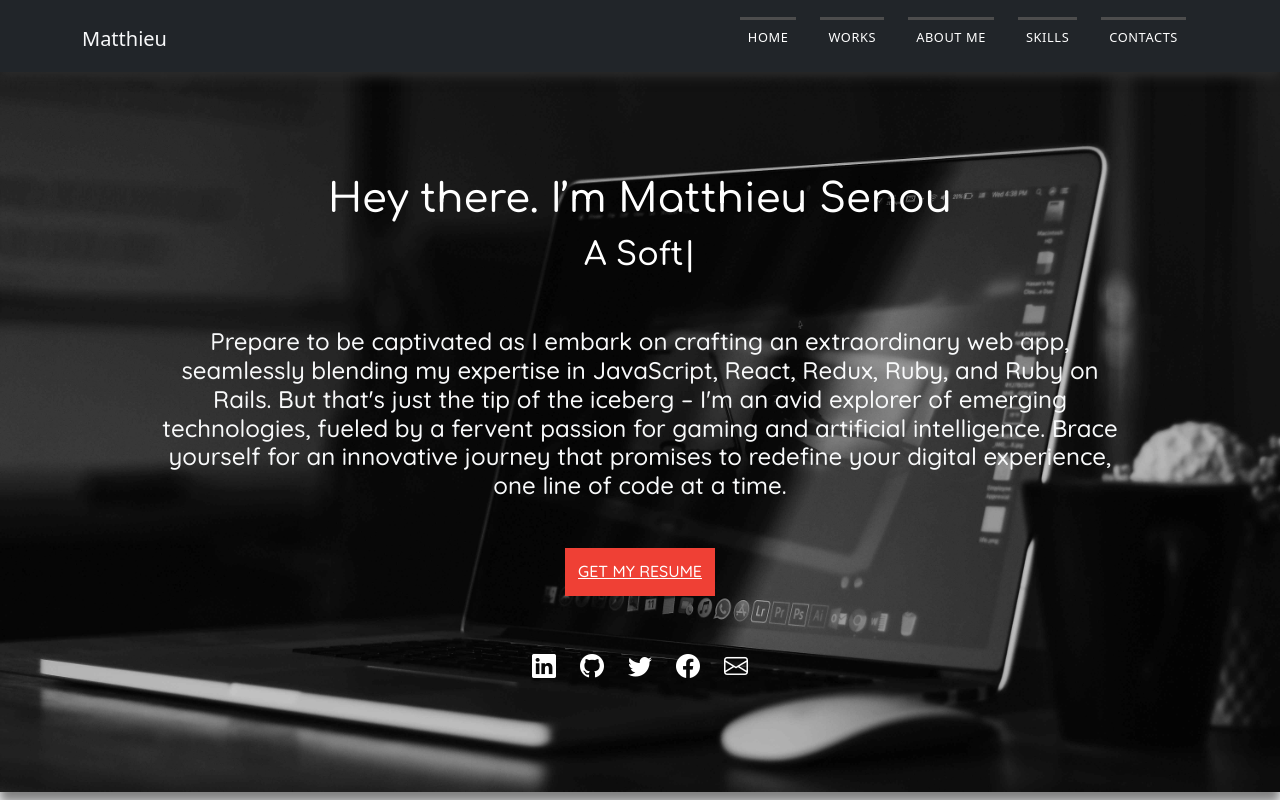
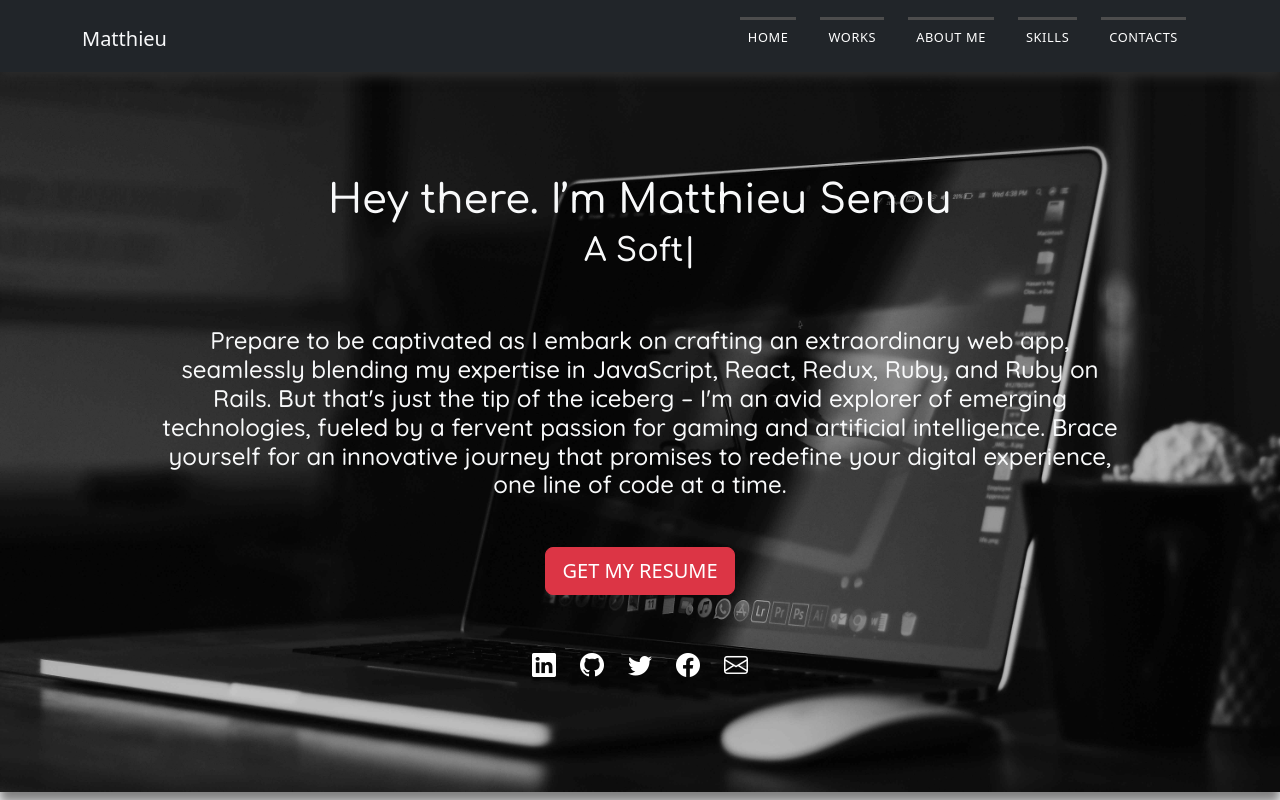
Before and after one commit to Matthieu96Code/portfolio-react-bootstrap, a React (Create React App) app: page / in a window 1280 px wide. Shown: the top 800 px of the page. Built offline with nearby package versions, Linux system fonts and the light colour scheme.

Commit message:
Fix accessibility

```diff
--- a/src/App.css
+++ b/src/App.css
@@ -95,34 +95,15 @@ nav ul li {
   align-items: center;
 }
 
-.main-info h1,
-.main-info h2 {
-  color: var(--primary-white) !important;
-}
-
 /* ----------TYPED TEXT ----------------- */
 
-.typed-text {
-  font-size: 2rem;
-  color: var(--primary-white);
-}
 
 /* ----------HEADER MAIN OFFER BUTTON ----------------- */
 
-.btn-main-offer {
-  background-color: var(--primary-red);
-  border: 1px solid var(--primary-red);
-  text-transform: uppercase;
-  border-radius: 0;
-  padding: 0.625rem 0.75rem 0.75rem 0.75rem;
-  color: var(--primary-white);
-  /* margin: 2rem; */
-}
-
 .btn-main-offer:hover {
-  background-color: var(--primary-white);
-  border: 1px solid var(--primary-white);
-  color: var(--primary-red);
+  background-color: var(--primary-white)!important ;
+  border: 1px solid var(--primary-white)!important;
+  color: var(--primary-red)!important;
 }
 
 .sm-icon {
@@ -152,13 +133,11 @@ nav ul li {
 }
 
 .card {
-  filter: grayscale(50%);
   transition: transform 0.5s;
   box-shadow: var(--Primary-davy-dark) 1px 1px 10px !important;
 }
 
 .card:hover {
-  filter: brightness(100%);
-  transform: scale(1.1);
+  transform: scale(1.05);
   box-shadow: var(--Primary-davy-dark) 5px 5px 100px !important;
 }
--- a/src/components/Contacts.js
+++ b/src/components/Contacts.js
@@ -23,11 +23,11 @@ const Contacts = () => {
         <div className='text-center mt-4'>
           <h4 className='quicksand-font text-light'>Let's connect</h4>
           <div className='d-flex justify-content-center mt-4'>
-            <a className='quicksand-font sm-icon mx-3 h4' href="https://www.linkedin.com/in/kodjo-matthieu-senou/" target="blank"><i className="bi bi-linkedin"></i></a>
-            <a className='quicksand-font sm-icon mx-3 h4' href="https://github.com/Matthieu96Code" target="blank"><i className="bi bi-github"></i></a>
-            <a className='quicksand-font sm-icon mx-3 h4' href="https://twitter.com/MatthieuSenou" target="blank"><i className="bi bi-twitter"></i></a>
-            <a className='quicksand-font sm-icon mx-3 h4' href="https://www.facebook.com/matthieu.senou/" target="blank"><i className="bi bi-facebook"></i></a>
-            <a className='quicksand-font sm-icon mx-3 h4' href="mailto:senoumatthieu96@gmail.com" target="blank"><i className="bi bi-envelope"></i></a>
+            <a className='linkedin-icon quicksand-font sm-icon mx-3 h4' href="https://www.linkedin.com/in/kodjo-matthieu-senou/" target="blank"><i className="bi bi-linkedin"></i></a>
+            <a className='github-icon quicksand-font sm-icon mx-3 h4' href="https://github.com/Matthieu96Code" target="blank"><i className="bi bi-github"></i></a>
+            <a className='twitter-icon quicksand-font sm-icon mx-3 h4' href="https://twitter.com/MatthieuSenou" target="blank"><i className="bi bi-twitter"></i></a>
+            <a className='facebook-icon quicksand-font sm-icon mx-3 h4' href="https://www.facebook.com/matthieu.senou/" target="blank"><i className="bi bi-facebook"></i></a>
+            <a className='mail-icon quicksand-font sm-icon mx-3 h4' href="mailto:senoumatthieu96@gmail.com" target="blank"><i className="bi bi-envelope"></i></a>
           </div>
         </div>
       </div>
--- a/src/components/Header.js
+++ b/src/components/Header.js
@@ -5,10 +5,10 @@ const Header = () => {
   return (
     <div className="header-wraper" id="header">
       <div className="main-info">
-        <h1 className='text-center comfortaa-font'>Hey there. I’m Matthieu Senou</h1>
+        <h1 className='text-center comfortaa-font text-light'>Hey there. I’m Matthieu Senou</h1>
         {/* <h2 className='text-center'>A Full-Stack Web developer</h2> */}
         <Typed
-          className="typed-text comfortaa-font"
+          className="typed-text comfortaa-font text-light h2"
           strings={["A Full-Stack Web developer", "A Software Engineer", "A Tech Enthusiast"]}
           typeSpeed={40}
           backSpeed={60}
@@ -16,14 +16,14 @@ const Header = () => {
         />
         <p className='my-5 col-9 h4 text-light text-center quicksand-font'>Prepare to be captivated as I embark on crafting an extraordinary web app, seamlessly blending my expertise in JavaScript, React, Redux, Ruby, and Ruby on Rails. But that's just the tip of the iceberg – I'm an avid explorer of emerging technologies, fueled by a fervent passion for gaming and artificial intelligence. Brace yourself for an innovative journey that promises to redefine your digital experience, one line of code at a time.</p>
         <div className='mb-5 d-flex flex-column d-md-flex flex-md-row'>
-          <a href="./img/matthieu_resume.pdf" download="matthieu_resume.pdf" target="blank" className="btn-main-offer mb-2 mx-3 quicksand-font">Get my resume</a>
+          <a href="./img/matthieu_resume.pdf" download="matthieu_resume.pdf" target="blank" className="btn btn-danger btn-lg btn-main-offer mb-2 mx-3 quicksand-font">GET MY RESUME</a>
         </div>
         <div className='row'>
-          <a className='sm-icon col h4' href="https://www.linkedin.com/in/kodjo-matthieu-senou/" target="blank"><i className="bi bi-linkedin"></i></a>
-          <a className='sm-icon col h4' href="https://github.com/Matthieu96Code" target="blank"><i className="bi bi-github"></i></a>
-          <a className='sm-icon col h4' href="https://twitter.com/MatthieuSenou" target="blank"><i className="bi bi-twitter"></i></a>
-          <a className='sm-icon col h4' href="https://www.facebook.com/matthieu.senou/" target="blank"><i className="bi bi-facebook"></i></a>
-          <a className='sm-icon col h4' href="mailto:senoumatthieu96@gmail.com" target="blank"><i className="bi bi-envelope"></i></a>
+          <a className='inkedin-icon sm-icon col h4' href="https://www.linkedin.com/in/kodjo-matthieu-senou/" target="blank"><i className="bi bi-linkedin"></i></a>
+          <a className='github-icon sm-icon col h4' href="https://github.com/Matthieu96Code" target="blank"><i className="bi bi-github"></i></a>
+          <a className='twitter-icon sm-icon col h4' href="https://twitter.com/MatthieuSenou" target="blank"><i className="bi bi-twitter"></i></a>
+          <a className='facebook-icon sm-icon col h4' href="https://www.facebook.com/matthieu.senou/" target="blank"><i className="bi bi-facebook"></i></a>
+          <a className='mail-icon sm-icon col h4' href="mailto:senoumatthieu96@gmail.com" target="blank"><i className="bi bi-envelope"></i></a>
         </div>
       </div>
     </div>
--- a/src/components/RecentWorks.js
+++ b/src/components/RecentWorks.js
@@ -85,7 +85,7 @@ const projectList = [
         id: 6,
         title: 'Budget App',
         description: 'budget-app is a mobile web application built using Ruby on Rails that helps users manage their budget effectively. With this app, users can register an account and log in, ensuring that their data remains private and secure.',
-        img: './img/Budget app.jpg',
+        img: './img/Budget app.PNG',
         alt: 'Budget App project picture',
         link: 'https://budget-7a3k.onrender.com/',
         source: 'https://github.com/Matthieu96Code/budget-app',
```
